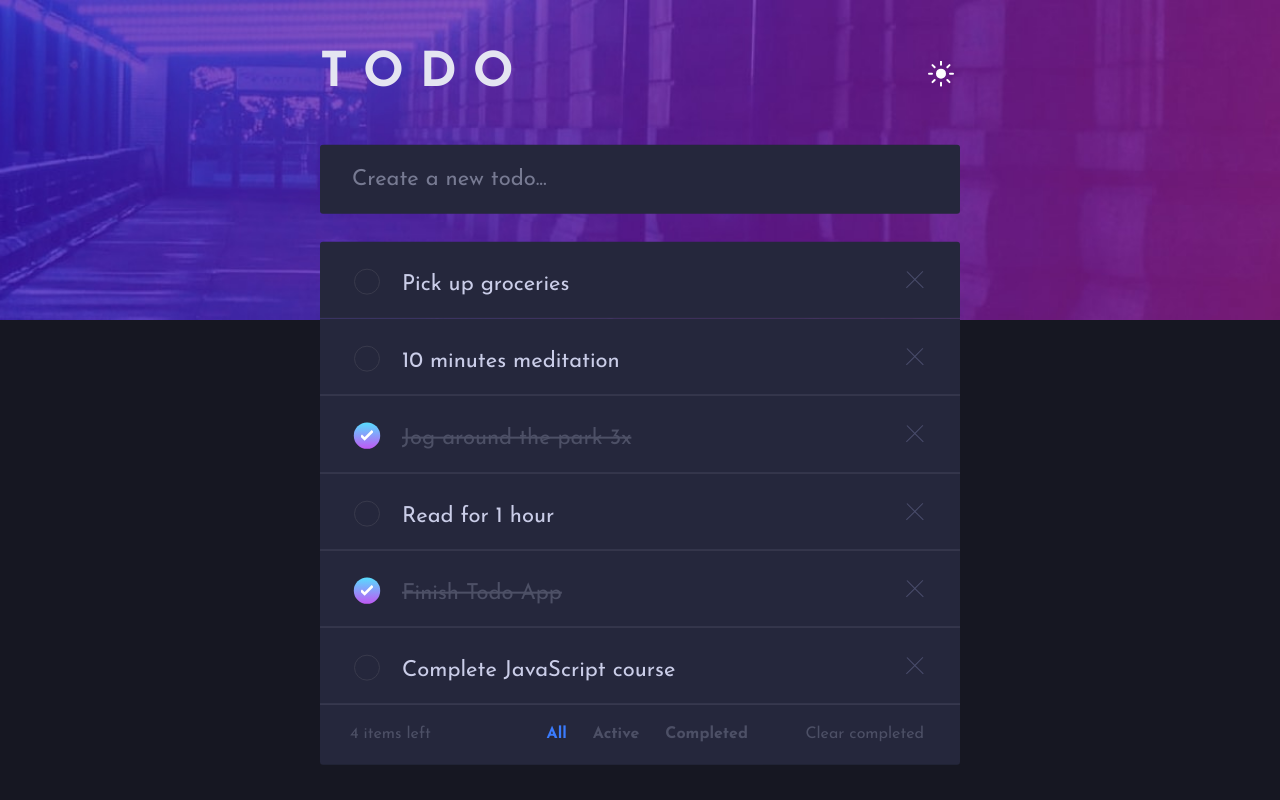
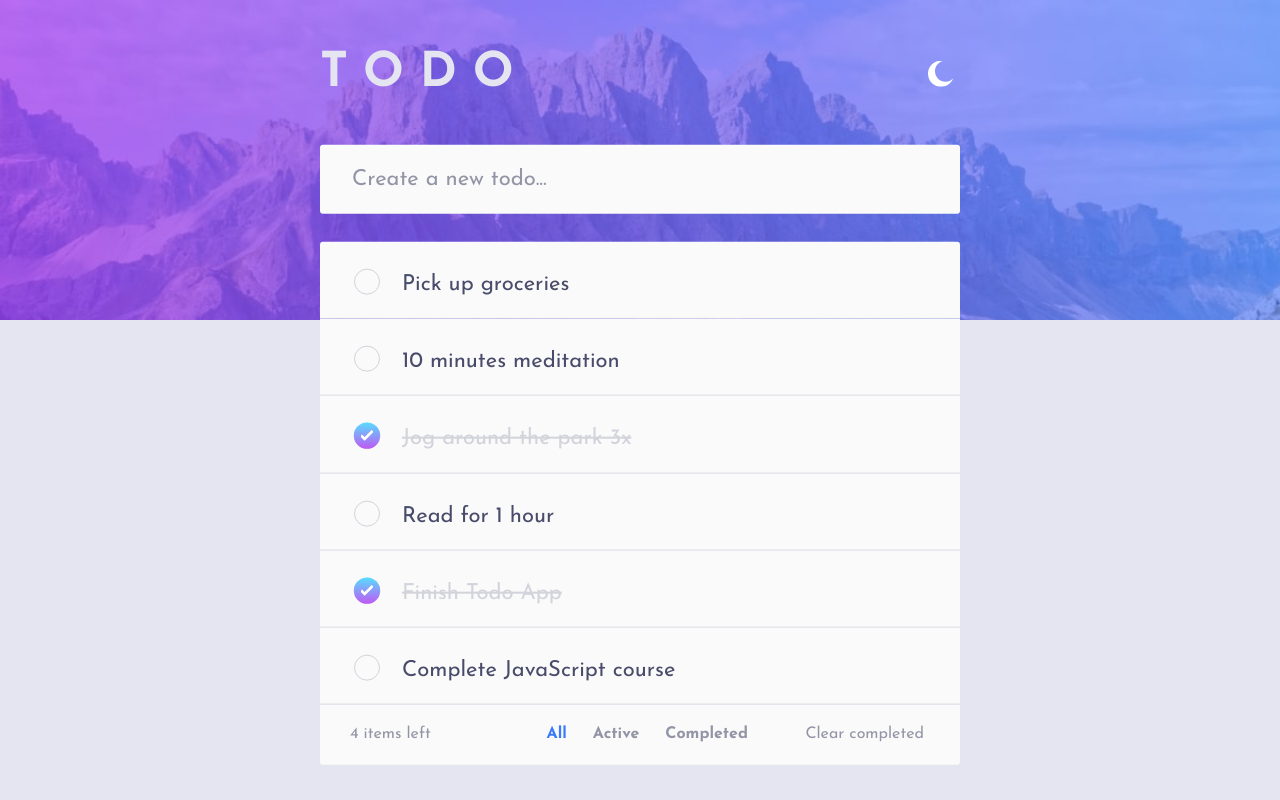
Before and after one commit to nastaj/react-todo, a React (Vite) app: page / in a window 1280 px wide. Built offline with nearby package versions, Linux system fonts and the light colour scheme.

Commit message:
light theme

```diff
--- a/src/App.jsx
+++ b/src/App.jsx
@@ -1,5 +1,6 @@
 import "./assets/scss/App.scss";
 import ToDo from "./components/ToDo";
+import { createContext, useState } from "react";
 
 const initialTodos = [
   {
@@ -34,13 +35,27 @@ const initialTodos = [
   },
 ];
 
+export const ThemeContext = createContext(null);
+
 function App() {
+  const [theme, setTheme] = useState("light");
+
+  function toggleTheme() {
+    setTheme((curr) => (curr === "light" ? "dark" : "light"));
+  }
+
   return (
-    <>
-      <div className="background-top"></div>
-      <div className="background-bottom"></div>
-      <ToDo initialTodos={initialTodos} />
-    </>
+    <ThemeContext.Provider value={{ theme, setTheme }}>
+      <div className="app" id={theme}>
+        <div className="background-top"></div>
+        <div className="background-bottom"></div>
+        <ToDo
+          initialTodos={initialTodos}
+          toggleTheme={toggleTheme}
+          theme={theme}
+        />
+      </div>
+    </ThemeContext.Provider>
   );
 }
 
--- a/src/assets/scss/Form.scss
+++ b/src/assets/scss/Form.scss
@@ -1,8 +1,36 @@
 @use "./variables";
+
+#light {
+  .form {
+    background-color: variables.$color-theme-light-gray;
+
+    input {
+      color: variables.$color-theme-light-blue--4;
+    }
+
+    input::placeholder {
+      color: variables.$color-theme-light-blue--3;
+    }
+  }
+}
+
+#dark {
+  .form {
+    background-color: variables.$color-theme-dark-desaturatedblue;
+
+    input {
+      color: variables.$color-theme-dark-lightblue;
+    }
+
+    input::placeholder {
+      color: variables.$color-theme-dark-blue--1;
+    }
+  }
+}
 
 .form {
   width: 100%;
-  background-color: variables.$color-theme-dark-desaturatedblue;
+
   border-radius: 0.3rem;
   padding: 1.6rem 3rem;
   margin-bottom: 2.8rem;
@@ -12,11 +40,6 @@
     border: none;
     background-color: transparent;
     font-size: 2.2rem;
-    color: variables.$color-theme-dark-lightblue;
-  }
-
-  input::placeholder {
-    color: variables.$color-theme-dark-blue--1;
   }
 
   input:focus {
--- a/src/assets/scss/Item.scss
+++ b/src/assets/scss/Item.scss
@@ -1,30 +1,78 @@
 @use "./variables";
 
+#light {
+  .item {
+    background-color: variables.$color-theme-light-gray;
+    border-bottom: 1px solid variables.$color-theme-light-blue--2;
+
+    span {
+      color: variables.$color-theme-light-blue--4;
+    }
+
+    input[type="checkbox"] {
+      border: 1px solid variables.$color-theme-light-blue--2;
+    }
+
+    input[type="checkbox"]:hover {
+      border: 1px solid variables.$color-primary-blue;
+    }
+  }
+
+  .completed {
+    color: variables.$color-theme-light-blue--2 !important;
+  }
+}
+
+#dark {
+  .item {
+    background-color: variables.$color-theme-dark-desaturatedblue;
+    border-bottom: 1px solid variables.$color-theme-dark-blue--2;
+
+    span {
+      color: variables.$color-theme-dark-lightblue;
+    }
+
+    input[type="checkbox"] {
+      border: 1px solid variables.$color-theme-dark-blue--3;
+    }
+
+    input[type="checkbox"]:hover {
+      border: 1px solid variables.$color-primary-blue;
+    }
+  }
+
+  .completed {
+    color: variables.$color-theme-dark-blue--2 !important;
+  }
+}
+
 .item {
-  background-color: variables.$color-theme-dark-desaturatedblue;
   padding: 1.6rem 3rem;
-  border-bottom: 1px solid variables.$color-theme-dark-blue--2;
 
   display: flex;
   align-items: center;
   justify-content: space-between;
+
+  &:hover {
+    button {
+      opacity: 1;
+      visibility: visible;
+    }
+  }
 
   span {
     width: 100%;
     border: none;
     background-color: transparent;
     font-size: 2.2rem;
-    color: variables.$color-theme-dark-lightblue;
   }
 
   input[type="checkbox"] {
     margin-right: 2.2rem;
     appearance: none;
     font: inherit;
-    color: currentColor;
     width: 2.6rem;
     height: 2.6rem;
-    border: 1px solid variables.$color-theme-dark-blue--3;
     border-radius: 50%;
     transform: translateY(0.8rem);
     transition: 0.2s all;
@@ -57,10 +105,6 @@
     background-position: center;
   }
 
-  input[type="checkbox"]:hover {
-    border: 1px solid variables.$color-primary-blue;
-  }
-
   input[type="checkbox"]:checked::before {
     transform: scale(1.1);
   }
@@ -70,13 +114,15 @@
   }
 
   button {
+    opacity: 0;
+    visibility: hidden;
     border: none;
     background: none;
     cursor: pointer;
+    transition: 0.2s opacity ease-in;
   }
 }
 
 .completed {
   text-decoration: line-through;
-  color: variables.$color-theme-dark-blue--2 !important;
 }
--- a/src/assets/scss/Summary.scss
+++ b/src/assets/scss/Summary.scss
@@ -1,7 +1,42 @@
 @use "./variables";
 
+#light {
+  .summary {
+    background-color: variables.$color-theme-light-gray;
+
+    span {
+      color: variables.$color-theme-light-blue--3;
+    }
+
+    button {
+      color: variables.$color-theme-light-blue--3;
+
+      &:hover {
+        color: variables.$color-theme-light-blue--4;
+      }
+    }
+  }
+}
+
+#dark {
+  .summary {
+    background-color: variables.$color-theme-dark-desaturatedblue;
+
+    span {
+      color: variables.$color-theme-dark-blue--2;
+    }
+
+    button {
+      color: variables.$color-theme-dark-blue--2;
+
+      &:hover {
+        color: variables.$color-theme-dark-lightblue--hover;
+      }
+    }
+  }
+}
+
 .summary {
-  background-color: variables.$color-theme-dark-desaturatedblue;
   padding: 1.6rem 3rem;
   font-size: 1.6rem;
   border-bottom-left-radius: 0.3rem;
@@ -12,7 +47,6 @@
   align-items: center;
 
   span {
-    color: variables.$color-theme-dark-blue--2;
     flex: 0 1 25%;
   }
 
@@ -20,12 +54,7 @@
     display: inline-block;
     border: none;
     background: none;
-    color: variables.$color-theme-dark-blue--2;
     cursor: pointer;
     transition: 0.2s all;
-
-    &:hover {
-      color: variables.$color-theme-dark-lightblue--hover;
-    }
   }
 }
--- a/src/assets/scss/TaskList.scss
+++ b/src/assets/scss/TaskList.scss
@@ -1,10 +1,29 @@
 @use "./variables";
+
+#light {
+  .tasks-empty {
+    color: variables.$color-theme-light-gray;
+  }
+}
+
+#dark {
+  .tasks-empty {
+    color: variables.$color-theme-dark-lightblue;
+  }
+}
 
 .task-list {
   list-style-type: none;
+  min-height: calc(77.19px * 6);
 
   :first-child {
     border-top-right-radius: 0.3rem;
     border-top-left-radius: 0.3rem;
   }
 }
+
+.tasks-empty {
+  font-size: variables.$paragraph-default;
+  text-align: center;
+  padding-bottom: 1.6rem;
+}
--- a/src/assets/scss/app.scss
+++ b/src/assets/scss/app.scss
@@ -4,14 +4,32 @@
   position: relative;
 }
 
+#light {
+  .background-top {
+    background-image: url("/src/assets/images/bg-desktop-light.jpg");
+  }
+
+  .background-bottom {
+    background-color: variables.$color-theme-light-blue--1;
+  }
+}
+
+#dark {
+  .background-top {
+    background-image: url("/src/assets/images/bg-desktop-dark.jpg");
+  }
+
+  .background-bottom {
+    background-color: variables.$color-theme-dark-deepblue;
+  }
+}
+
 .background-top {
   height: 40vh;
-  background-image: url("/src/assets/images/bg-desktop-dark.jpg");
   background-size: cover;
   background-position: center;
 }
 
 .background-bottom {
   height: 60vh;
-  background-color: variables.$color-theme-dark-deepblue;
 }
--- a/src/components/Header.jsx
+++ b/src/components/Header.jsx
@@ -1,11 +1,18 @@
 import "../assets/scss/Header.scss";
 
-export default function Header() {
+export default function Header({ toggleTheme, theme }) {
   return (
     <header className="header">
       <h1 className="heading-primary">Todo</h1>
-      <button className="btn-theme">
-        <img src="src\assets\images\icon-sun.svg" alt="Dark theme button" />
+      <button className="btn-theme" onClick={toggleTheme}>
+        <img
+          src={
+            theme === "dark"
+              ? "src/assets/images/icon-sun.svg"
+              : "src/assets/images/icon-moon.svg"
+          }
+          alt={`${theme} theme button`}
+        />
       </button>
     </header>
   );
--- a/src/components/TaskList.jsx
+++ b/src/components/TaskList.jsx
@@ -11,6 +11,9 @@ export default function TaskList({
 }) {
   return (
     <ul className="task-list">
+      {todos.length === 0 && (
+        <p className="tasks-empty">No tasks left on the list!</p>
+      )}
       {view === "all" &&
         todos.map((item) => (
           <Item
--- a/src/components/ToDo.jsx
+++ b/src/components/ToDo.jsx
@@ -3,10 +3,10 @@ import Form from "./Form";
 import TaskList from "./TaskList";
 import Summary from "./Summary";
 
+import { useState } from "react";
 import "../assets/scss/ToDo.scss";
-import { useState } from "react";
 
-export default function ToDo({ initialTodos }) {
+export default function ToDo({ initialTodos, toggleTheme, theme }) {
   const [todos, setTodos] = useState([...initialTodos]);
   const [view, setView] = useState("all");
   const activeTodos = todos.filter((todo) => !todo.completed);
@@ -34,7 +34,7 @@ export default function ToDo({ initialTodos }) {
 
   return (
     <main className="todo">
-      <Header />
+      <Header toggleTheme={toggleTheme} theme={theme} />
       <Form onAddTodo={handleAddTodo} />
       <TaskList
         todos={todos}
```
